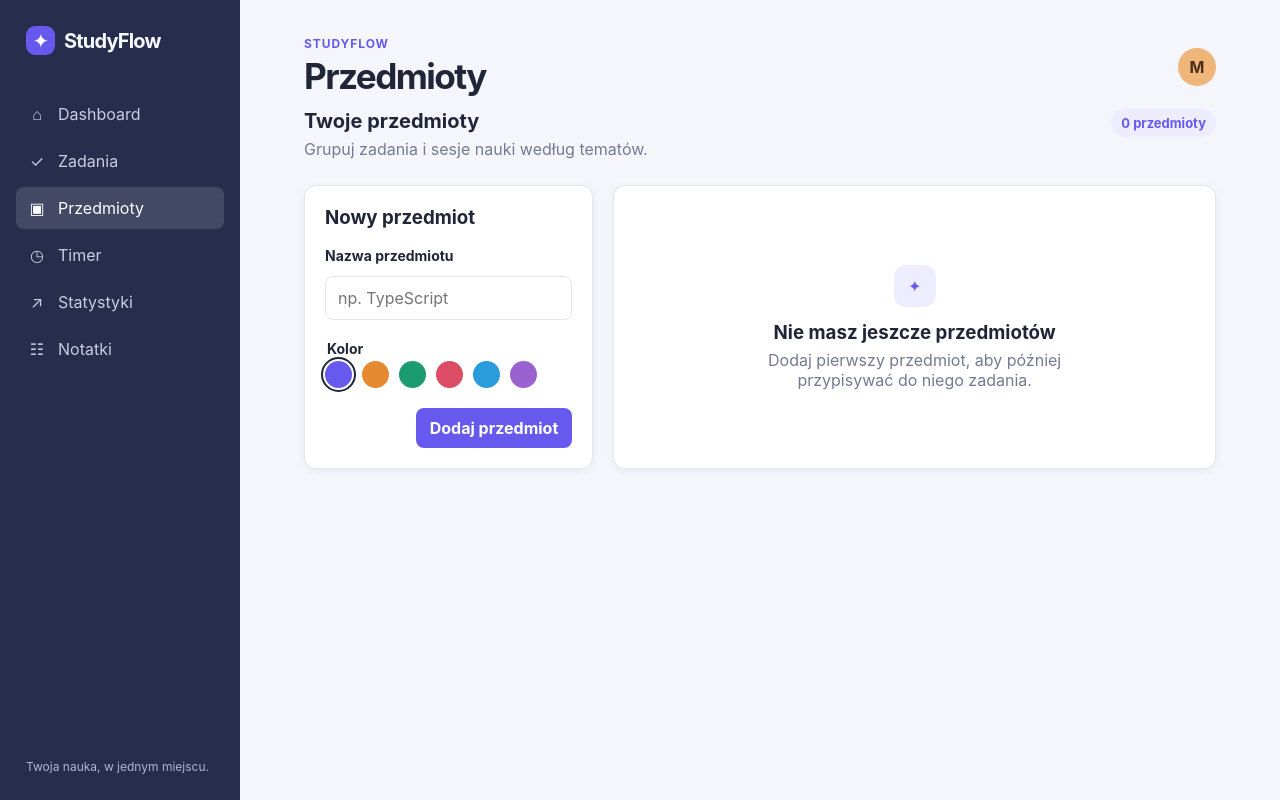
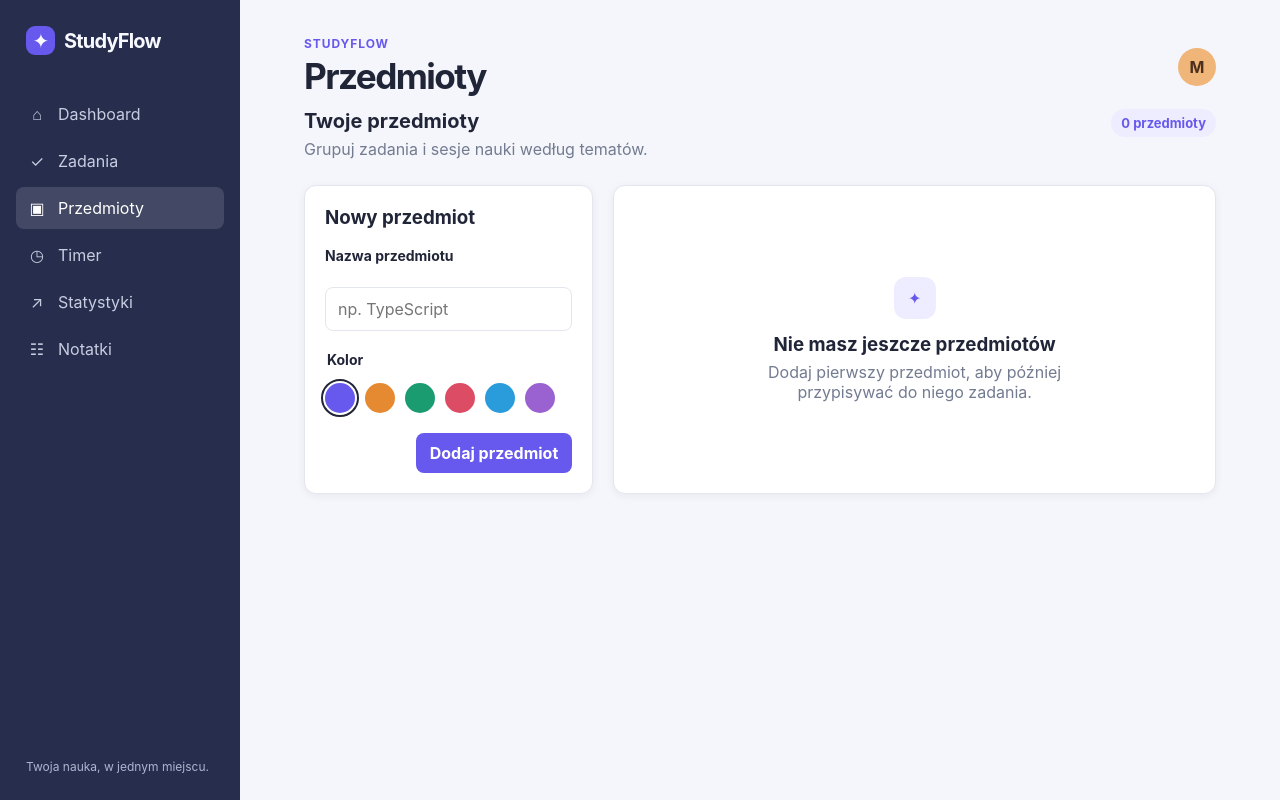
Before and after one commit to DragonFireEx/StudyFlow, a Vue app: page /subjects in a window 1280 px wide. Built offline with nearby package versions, Linux system fonts and the light colour scheme.

Commit message:
make color circles bigger

```diff
--- a/src/components/subjects/SubjectForm.vue
+++ b/src/components/subjects/SubjectForm.vue
@@ -113,7 +113,7 @@ label,
 legend {
   font-size: 0.875rem;
   font-weight: 700;
-  margin-bottom: 4px;
+  margin-bottom: 15px;
 }
 input {
   width: 100%;
@@ -138,8 +138,8 @@ input:focus {
   gap: 10px;
 }
 .color-option {
-  width: 27px;
-  height: 27px;
+  width: 30px;
+  height: 30px;
   border: 3px solid transparent;
   border-radius: 50%;
 }
```
